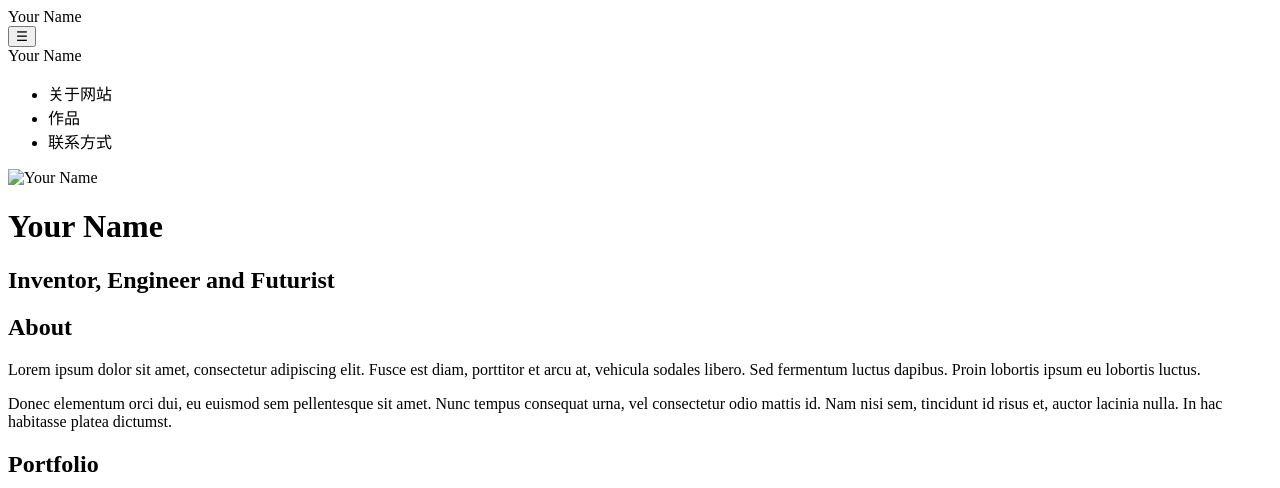
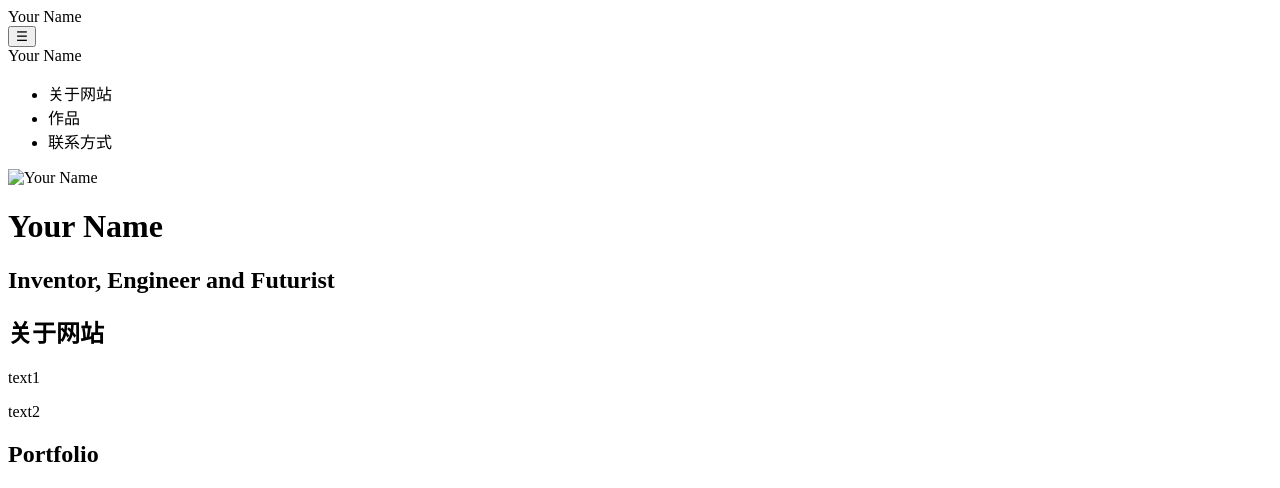
Before and after one commit to AustinCQ/AustinCQ.github.io, a Jekyll site: the page built from index.html, in a window 1280 px wide. Shown: the top 488 px of the page. Built offline with Jekyll 4.4.1, drawn with Linux system fonts in a browser that asks for light colours; nearby versions of some CDN libraries; library files that are not in the unit come from our copies; grey boxes are pictures that could not be loaded.

Commit message:
Update about.html

```diff
--- a/_includes/about.html
+++ b/_includes/about.html
@@ -1,19 +1,16 @@
 <section class="container container-about">
     <div class="row">
         <div class="col-md-12">
-            <h1>About</h1>
+            <h1>关于网站</h1>
         </div>
         <div class="col-sm-12 col-md-6">
             <p>
-                Lorem ipsum dolor sit amet, consectetur adipiscing elit. Fusce est diam, porttitor et arcu at, vehicula
-                sodales libero. Sed fermentum luctus dapibus. Proin lobortis ipsum eu lobortis luctus.
+               text1
             </p>
         </div>
         <div class="col-sm-12 col-md-6">
             <p>
-                Donec elementum orci dui, eu euismod sem pellentesque sit amet. Nunc tempus consequat urna, vel
-                consectetur odio mattis id. Nam nisi sem, tincidunt id risus et, auctor lacinia nulla. In hac habitasse
-                platea dictumst.
+              text2
             </p>
         </div>
     </div>
```
